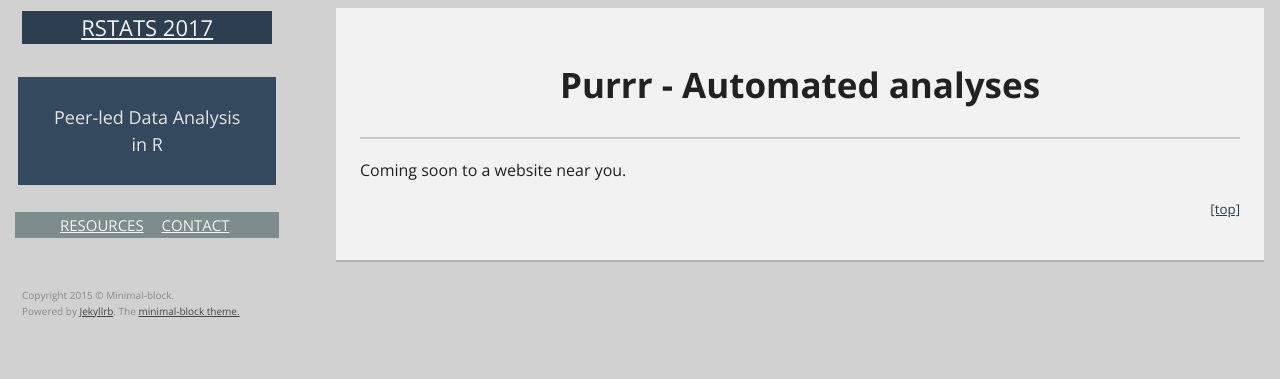
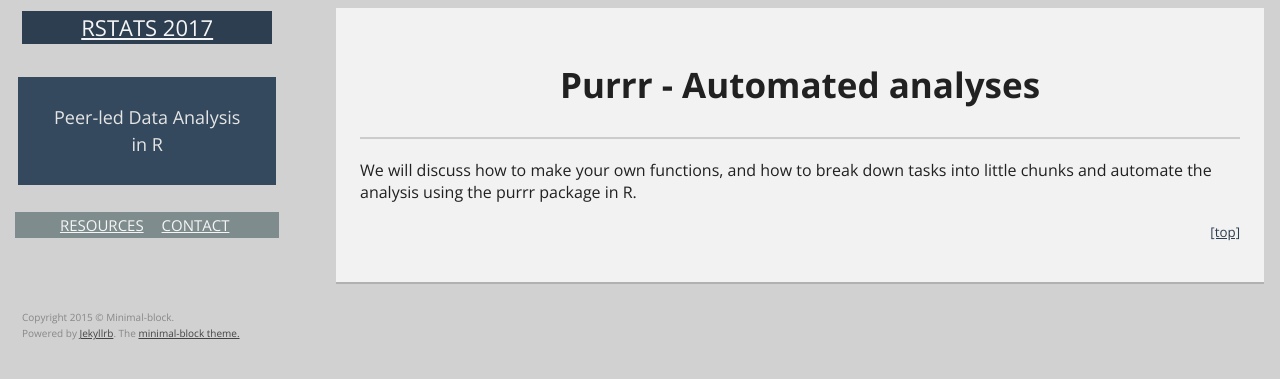
Before and after one commit to CCBBatUT/rstats_fall2017, a Jekyll site: the page built from _posts/2017-10-20-seminar_06.md, in a window 1280 px wide. Shown: the top 379 px of the page. Built offline with Jekyll 4.4.1, drawn with Linux system fonts in a browser that asks for light colours.

Commit message:
week 6 files

```diff
--- a/_posts/2017-10-20-seminar_06.md
+++ b/_posts/2017-10-20-seminar_06.md
@@ -3,7 +3,7 @@ layout: post
 title: "Purrr - Automated analyses"
 instructor: Christopher Peterson
 permalink: /6_seminar/
-materials: files/6_files.zip
+materials: files/6_automation.zip
 ---
 
-Coming soon to a website near you.
+We will discuss how to make your own functions, and how to break down tasks into little chunks and automate the analysis using the purrr package in R.
```
Also changed, not shown: 1 other file.
